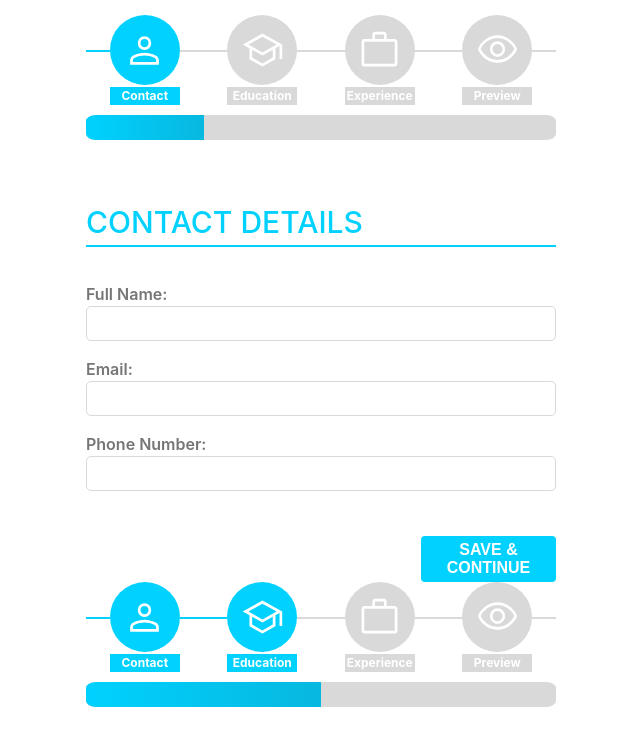
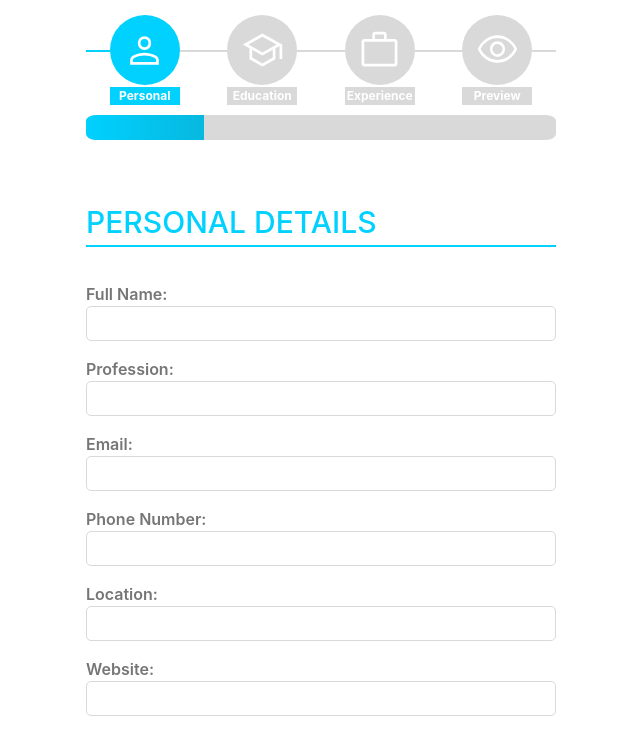
Before and after one commit to smyler3/swiftly-cv, a React (Vite) app: page / in a window 1280 px wide. Shown: the top 735 px of the page, without its empty margins (319-959 px from the left). Built offline with nearby package versions, Linux system fonts and the light colour scheme.

Commit message:
feat: change contact form to personal form and add extra fields

```diff
--- a/src/App.jsx
+++ b/src/App.jsx
@@ -1,5 +1,5 @@
 import ProgressTracker from './components/ProgressTracker'
-import ContactForm from './components/ContactForm'
+import PersonalForm from './components/PersonalForm'
 import EducationForm from './components/EducationForm'
 import ExperienceForm from './components/ExperienceForm'
 import PreviewPage from './components/PreviewPage'
@@ -10,19 +10,17 @@ import previewIcon from './assets/icons/previewIcon.svg'
 import './App.css'
 
 const steps = [
-	{'label': 'Contact', 'icon': personIcon},
+	{'label': 'Personal', 'icon': personIcon},
 	{'label': 'Education', 'icon': schoolIcon},
 	{'label': 'Experience', 'icon': workIcon},
 	{'label': 'Preview', 'icon': previewIcon},
 ]
 
 function App() {
-  // const [currentStep, setCurrentStep] = useState(0);
-
   return (
     <>
     <ProgressTracker steps={steps} currentStep={0} />
-    <ContactForm />
+    <PersonalForm />
     <ProgressTracker steps={steps} currentStep={1}/>
     <EducationForm />
     <ProgressTracker steps={steps} currentStep={2}/>
--- a/src/components/ContactForm.jsx
+++ /dev/null
@@ -1,20 +0,0 @@
-import FormSection from "./FormSection";
-
-const contactFormFields = [
-    {'name': 'fullName', 'label': 'Full Name:', 'type': 'text'},
-    {'name': 'email', 'label': 'Email:', 'type': 'email'},
-    {'name': 'phoneNumber', 'label': 'Phone Number:', 'type': 'tel'},
-]
-
-const ContactForm = () => {
-    return (
-        <FormSection
-            title='CONTACT DETAILS'
-            fields={contactFormFields}
-            canAddDelForm={false}
-            canGoBack={false}
-        />
-    )
-}
-
-export default ContactForm;
--- /dev/null
+++ b/src/components/PersonalForm.jsx
@@ -0,0 +1,24 @@
+import FormSection from "./FormSection";
+
+const personalFormFields = [
+    {'name': 'fullName', 'label': 'Full Name:', 'type': 'text'},
+    {'name': 'profession', 'label': 'Profession:', 'type': 'text'},
+    {'name': 'email', 'label': 'Email:', 'type': 'email'},
+    {'name': 'phoneNumber', 'label': 'Phone Number:', 'type': 'tel'},
+    {'name': 'location', 'label': 'Location:', 'type': 'text'},
+    {'name': 'websiteLink', 'label': 'Website:', 'type': 'text'},
+    {'name': 'professionalSummary', 'label': 'Professional Summary:', 'type': 'textarea'},
+]
+
+const PersonalForm = () => {
+    return (
+        <FormSection
+            title='PERSONAL DETAILS'
+            fields={personalFormFields}
+            canAddDelForm={false}
+            canGoBack={false}
+        />
+    )
+}
+
+export default PersonalForm;
```
